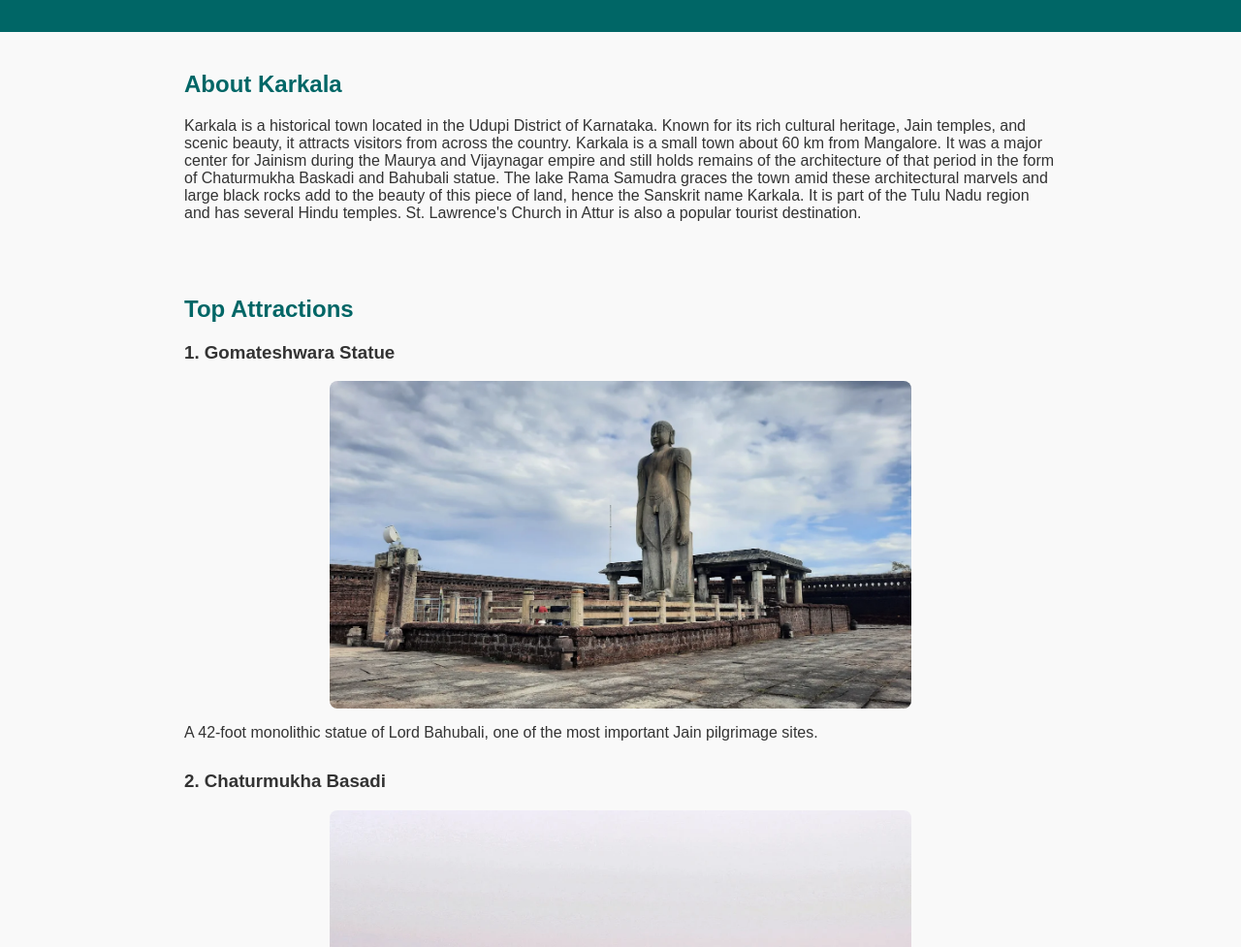
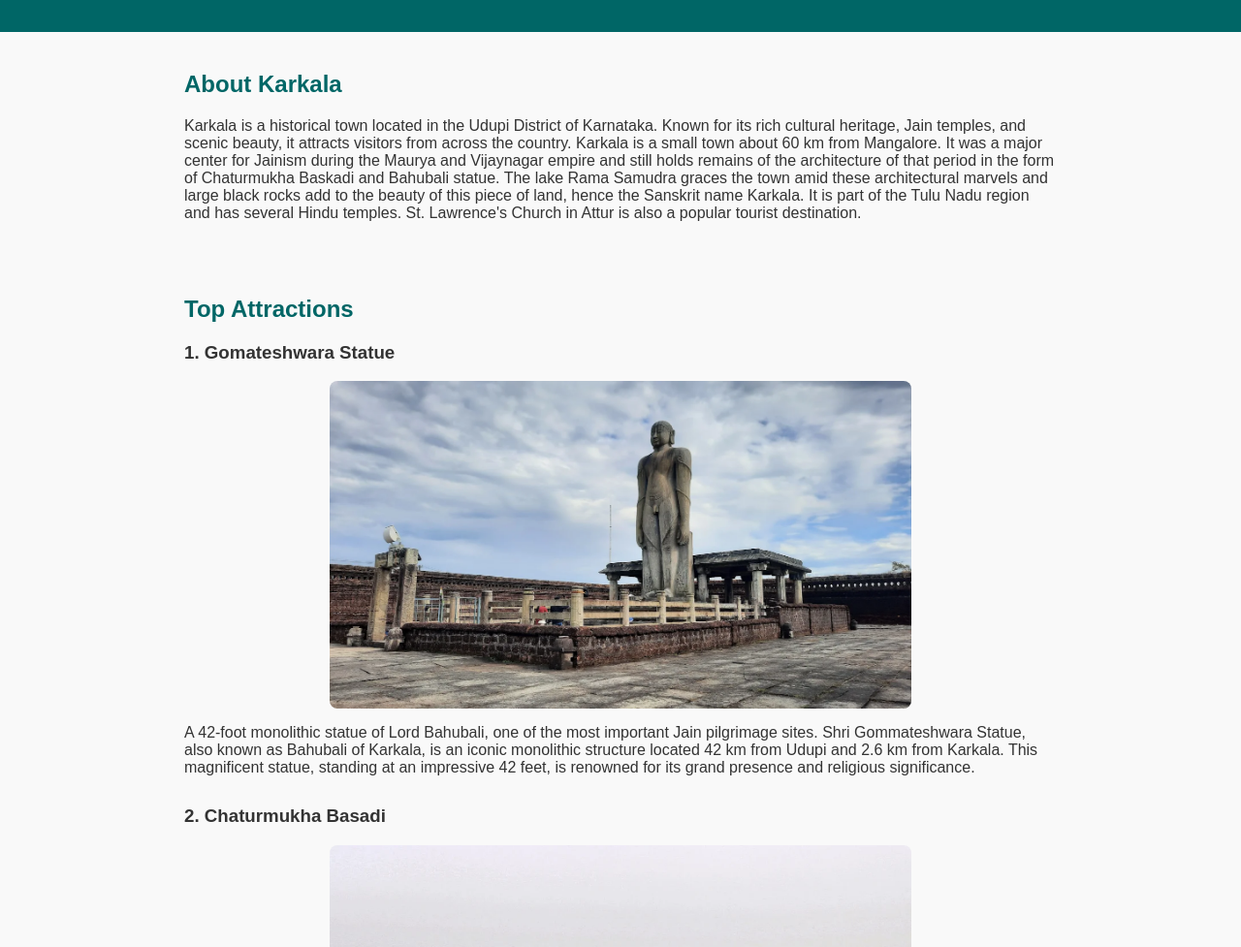
Before and after one commit to Ashwitha-30/frontend-project, a plain HTML site: page index.html in a window 1280 px wide. Shown: the part 94-1071 px from the top of the page at 97% size. Drawn offline with Linux system fonts and the light colour scheme.

Commit message:
Update index.html

```diff
--- a/index.html
+++ b/index.html
@@ -30,7 +30,7 @@
       <h3>1. Gomateshwara Statue</h3>
       <img src="images/gomateshwara.jpg" alt="Gomateshwara Statue">
       <p>
-        A 42-foot monolithic statue of Lord Bahubali, one of the most important Jain pilgrimage sites.
+        A 42-foot monolithic statue of Lord Bahubali, one of the most important Jain pilgrimage sites. Shri Gommateshwara Statue, also known as Bahubali of Karkala, is an iconic monolithic structure located 42 km from Udupi and 2.6 km from Karkala. This magnificent statue, standing at an impressive 42 feet, is renowned for its grand presence and religious significance.
       </p>
     </div>
 
```
